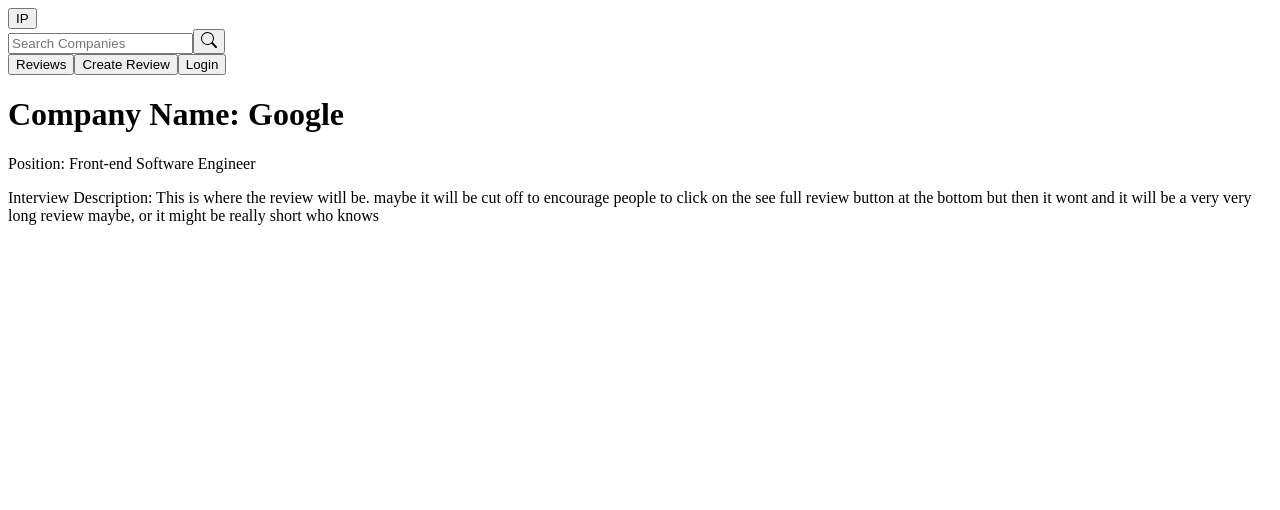
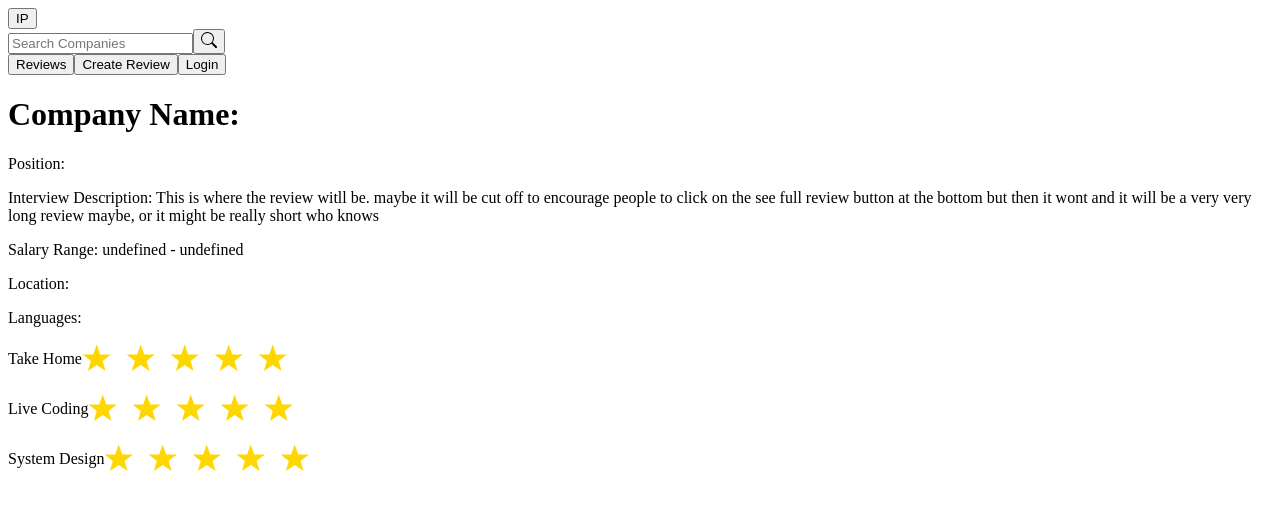
Before and after one commit to jigglyPuffPTRI3/wigglyTuff, a Next.js app: page /positionReview in a window 1280 px wide. Shown: the top 510 px of the page. Built offline with nearby package versions, Linux system fonts and the light colour scheme.

Commit message:
added selected review to redux store, presented data from selectedREview

```diff
--- a/components/navbar/SearchBar.jsx
+++ b/components/navbar/SearchBar.jsx
@@ -8,8 +8,8 @@
 
 export default function SearchBar() {
 
-    const reviews = useSelector((state) => state.reviews)
-    const dispatch = useDispatch()
+    const reviews = useSelector((state) => state.reviews);
+    const dispatch = useDispatch();
     const { updateReviews } = bindActionCreators(reviewActionCreator, dispatch);
 
     const router = useRouter();
@@ -32,7 +32,7 @@
     }
 
     return (
-        <form className='flex items-center justify-center border-2 border-gray-600 rounded-lg'>
+        <form className='flex items-center justify-center border-2 border-gray-600 rounded-lg' onSubmit={getReviews}>
             <input
                 className='h-12 px-5 text-lg rounded-l-lg outline-none w-96'
                 placeholder='Search Companies'
@@ -40,7 +40,7 @@
                 onKeyDown={onEnterButton}
                 value={formValue}
             />
-            <button className='flex items-center justify-center w-16 h-12 bg-white rounded-r-lg' onClick={getReviews}>
+            <button className='flex items-center justify-center w-16 h-12 bg-white rounded-r-lg'>
                 <SearchSVG />
             </button>
         </form>
--- /dev/null
+++ b/components/positionReview/interviewDifficulty.jsx
@@ -0,0 +1,35 @@
+import StarRatings from "react-star-ratings";
+
+export default function InterviewDifficulty({ takeHome, liveCoding, systemDesign }) {
+    return (
+        <section className='flex items-center justify-between'>
+            <p className='flex flex-col items-center m-3'>
+                Take Home
+                <StarRatings
+                    rating={5}
+                    starRatedColor='gold'
+                    numberOfStars={takeHome}
+                    starDimension='30px'
+                />
+            </p>
+            <p className='flex flex-col items-center m-3'>
+                Live Coding
+                <StarRatings
+                    rating={10}
+                    starRatedColor='gold'
+                    numberOfStars={liveCoding}
+                    starDimension='30px'
+                />
+            </p>
+            <p className='flex flex-col items-center m-3'>
+                System Design
+                <StarRatings
+                    rating={5}
+                    starRatedColor='gold'
+                    numberOfStars={systemDesign}
+                    starDimension='30px'
+                />
+            </p>
+        </section>
+    );
+}
--- a/pages/index.js
+++ b/pages/index.js
@@ -13,9 +13,6 @@
 export default function Home({ reviews }) {
 
   const {auth} = useSelector((state) => state);
-  const dispatch = useDispatch();
-  const {updateFirstName, updateLastName} = bindActionCreators(authActionCreators, dispatch);
-  console.log(auth.isLoggedIn);
 
   return (
     <div className='flex'>
--- a/pages/positionReview.jsx
+++ b/pages/positionReview.jsx
@@ -1,16 +1,31 @@
+import { useSelector } from 'react-redux';
+import InterviewDifficulty from '../components/positionReview/interviewDifficulty';
+
 export default function PositionReview() {
+
+    const { selectedReview } = useSelector(state => state.reviews);
+    console.log('selected review', selectedReview);
+
     return (
         <div className='flex flex-col m-3'>
             <h1 className='p-2 text-5xl'>
-                Company Name: Google
+                Company Name: {selectedReview.company}
             </h1>
             <p className='p-2 text-4xl'>
-                Position: Front-end Software Engineer
+                Position: {selectedReview.jobTitle}
             </p>
             <p className='p-2 text-2xl'>
                 Interview Description: This is where the review witll be. maybe it will be cut
                 off to encourage people to click on the see full review button at the bottom but then it wont and it will be a very very long review maybe, or it might be really short who knows
             </p>
+            <p className='p-2 text-2xl'> Salary Range: {`${selectedReview.salaryRangeLow} - ${selectedReview.salaryRangeHigh} `}</p>
+            <p className='p-2 text-2xl'> Location: {selectedReview.officePolicy}  </p>
+            <p className='p-2 text-2xl'> Languages: {selectedReview.languages}</p>
+            <InterviewDifficulty
+                takeHome={selectedReview.takeHome}
+                liveCoding={selectedReview.liveCoding}
+                systemDesign={selectedReview.systemDesign}
+            />
 
         </div >
     );
--- a/pages/reviewsList.jsx
+++ b/pages/reviewsList.jsx
@@ -1,4 +1,4 @@
-import { useSelector, useDispatch } from 'react-redux';
+import { useSelector } from 'react-redux';
 import ReviewCard from '../components/reviewsList/reviewCard';
 
 export default function reviewsList() {
--- a/redux/actionCreators/reviewCreator.js
+++ b/redux/actionCreators/reviewCreator.js
@@ -6,3 +6,12 @@
     });
   };
 };
+
+export const selectedReviews = (review) => {
+  return (dispatch) => {
+    dispatch({
+      type: 'SELECT_REVIEW',
+      payload: review,
+    });
+  };
+};
--- a/redux/reducers/createReviewReducer.js
+++ b/redux/reducers/createReviewReducer.js
@@ -1,5 +1,6 @@
 const initialState = {
-  reviews: []
+  reviews: [],
+  selectedReview: {}
 };
 
 export default function reducer(state = initialState, action) {
@@ -10,6 +11,12 @@
         reviews: action.payload,
       };
     }
+    case 'SELECT_REVIEW': {
+      return {
+        ...state,
+        selectedReview: action.payload
+      };
+    };
     default:
       return state;
   }
```
Also changed, not shown: components/reviewsList/reviewCard.jsx (+14 -12 lines).
